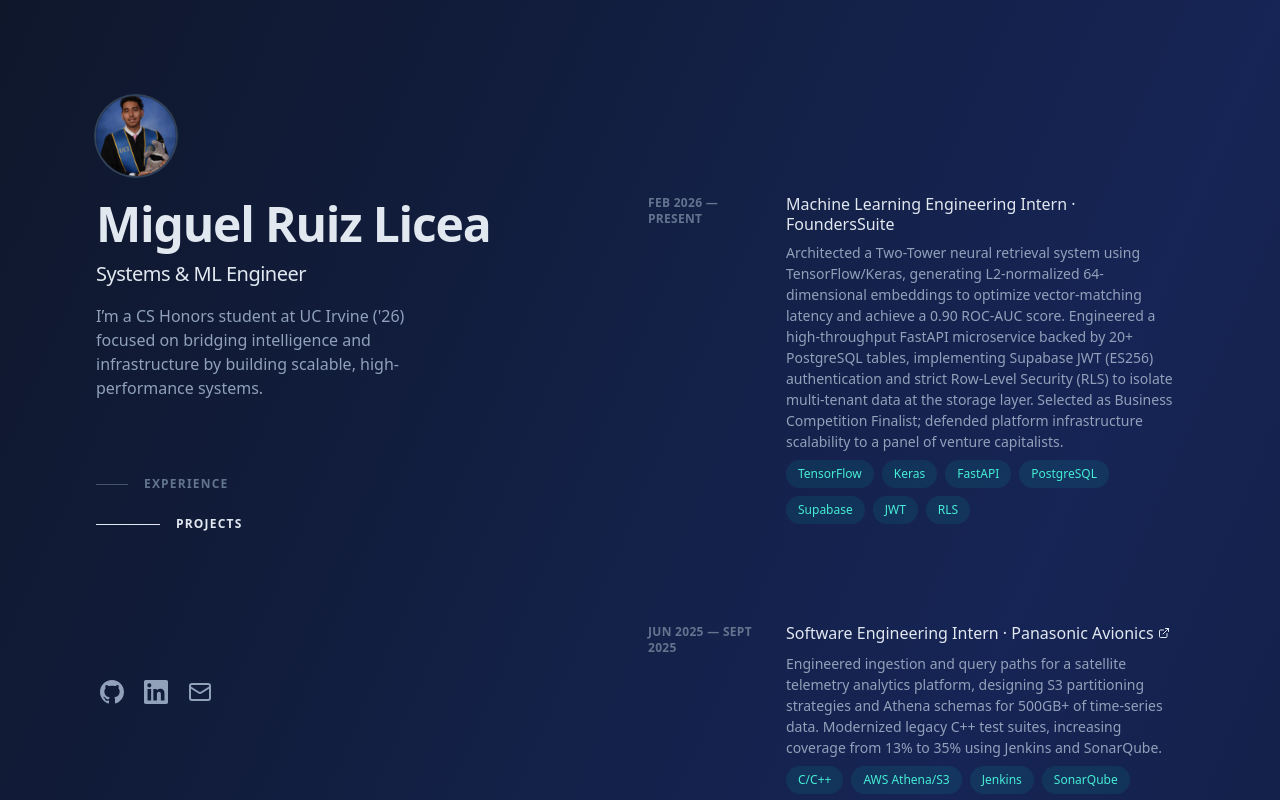
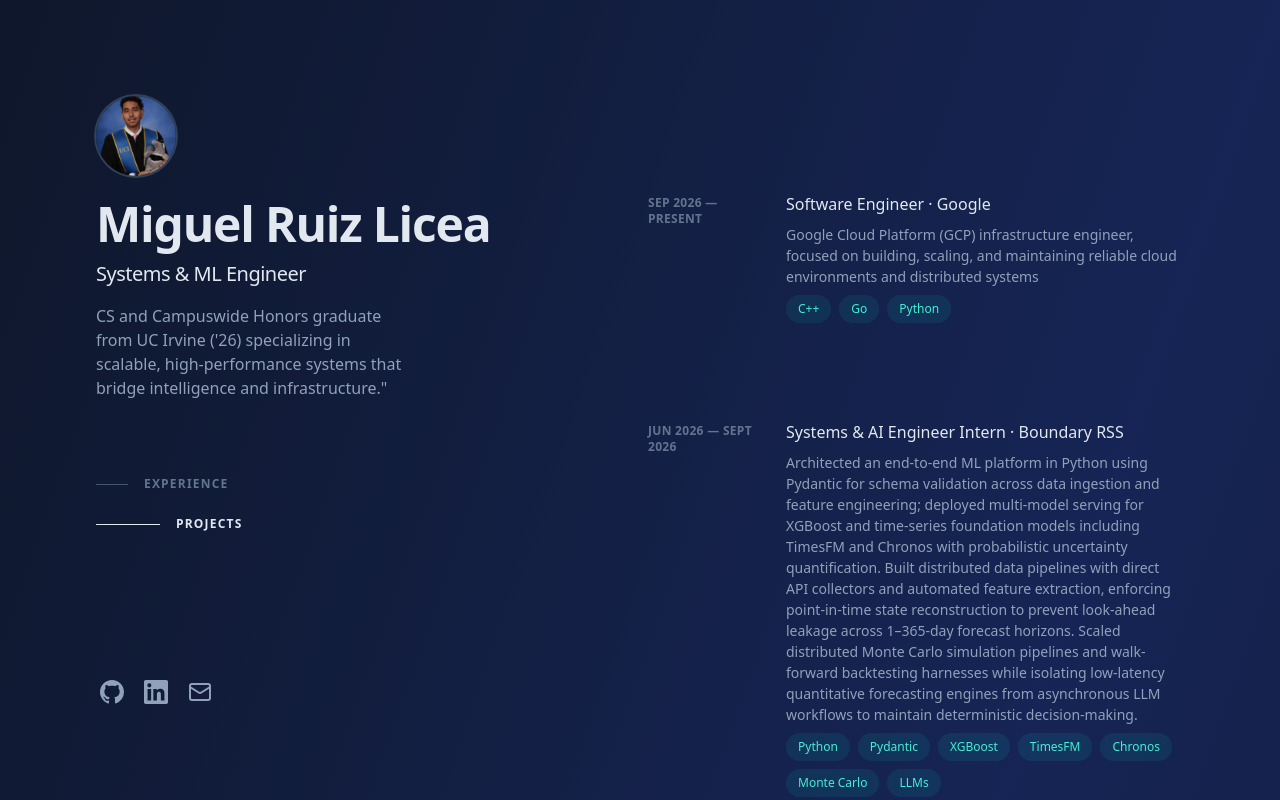
Before and after one commit to Miguelrl17/website, a React (Vite) app: page / in a window 1280 px wide. Shown: the top 800 px of the page. Built offline with nearby package versions, Linux system fonts and the light colour scheme; the HTML template or start-up script is replaced by a standard one.

Commit message:
Revise personal info and add experience entries
Updated personal description and added experience details for roles at Google and Boundary RSS.

```diff
--- a/src/App.tsx
+++ b/src/App.tsx
@@ -115,9 +115,9 @@ export default function App() {
                 Systems & ML Engineer
               </h2>
               <p className="mt-4 max-w-xs leading-normal">
-                I’m a CS Honors student at UC Irvine ('26) focused on bridging
-                intelligence and infrastructure by building scalable,
-                high-performance systems.
+                CS and Campuswide Honors graduate from UC Irvine ('26)
+                specializing in scalable, high-performance systems that bridge
+                intelligence and infrastructure."
               </p>
 
               <nav
@@ -166,9 +166,7 @@ export default function App() {
               id="about"
               className="mb-12 scroll-mt-16 md:mb-16 lg:mb-24 lg:scroll-mt-24"
               aria-label="About me"
-            >
-            </section>
-
+            ></section>
 
             {/* Experience Section */}
             <section
@@ -183,6 +181,32 @@ export default function App() {
               </div>
               <div>
                 <ol className="group/list">
+                  <li className="mb-12">
+                    <ExperienceItem
+                      dateRange="Sep 2026 — Present"
+                      role="Software Engineer"
+                      company="Google"
+                      description="Google Cloud Platform (GCP) infrastructure engineer, focused on building, scaling, and maintaining reliable cloud environments and distributed systems"
+                      technologies={["C++", "Go", "Python"]}
+                    />
+                  </li>
+                  <li className="mb-12">
+                    <ExperienceItem
+                      dateRange="Jun 2026 — Sept 2026"
+                      role="Systems & AI Engineer Intern"
+                      company="Boundary RSS"
+                      description="Architected an end-to-end ML platform in Python using Pydantic for schema validation across data ingestion and feature engineering; deployed multi-model serving for XGBoost and time-series foundation models including TimesFM and Chronos with probabilistic uncertainty quantification. Built distributed data pipelines with direct API collectors and automated feature extraction, enforcing point-in-time state reconstruction to prevent look-ahead leakage across 1–365-day forecast horizons. Scaled distributed Monte Carlo simulation pipelines and walk-forward backtesting harnesses while isolating low-latency quantitative forecasting engines from asynchronous LLM workflows to maintain deterministic decision-making."
+                      technologies={[
+                        "Python",
+                        "Pydantic",
+                        "XGBoost",
+                        "TimesFM",
+                        "Chronos",
+                        "Monte Carlo",
+                        "LLMs",
+                      ]}
+                    />
+                  </li>
                   <li className="mb-12">
                     <ExperienceItem
                       dateRange="Feb 2026 — Present"
```
